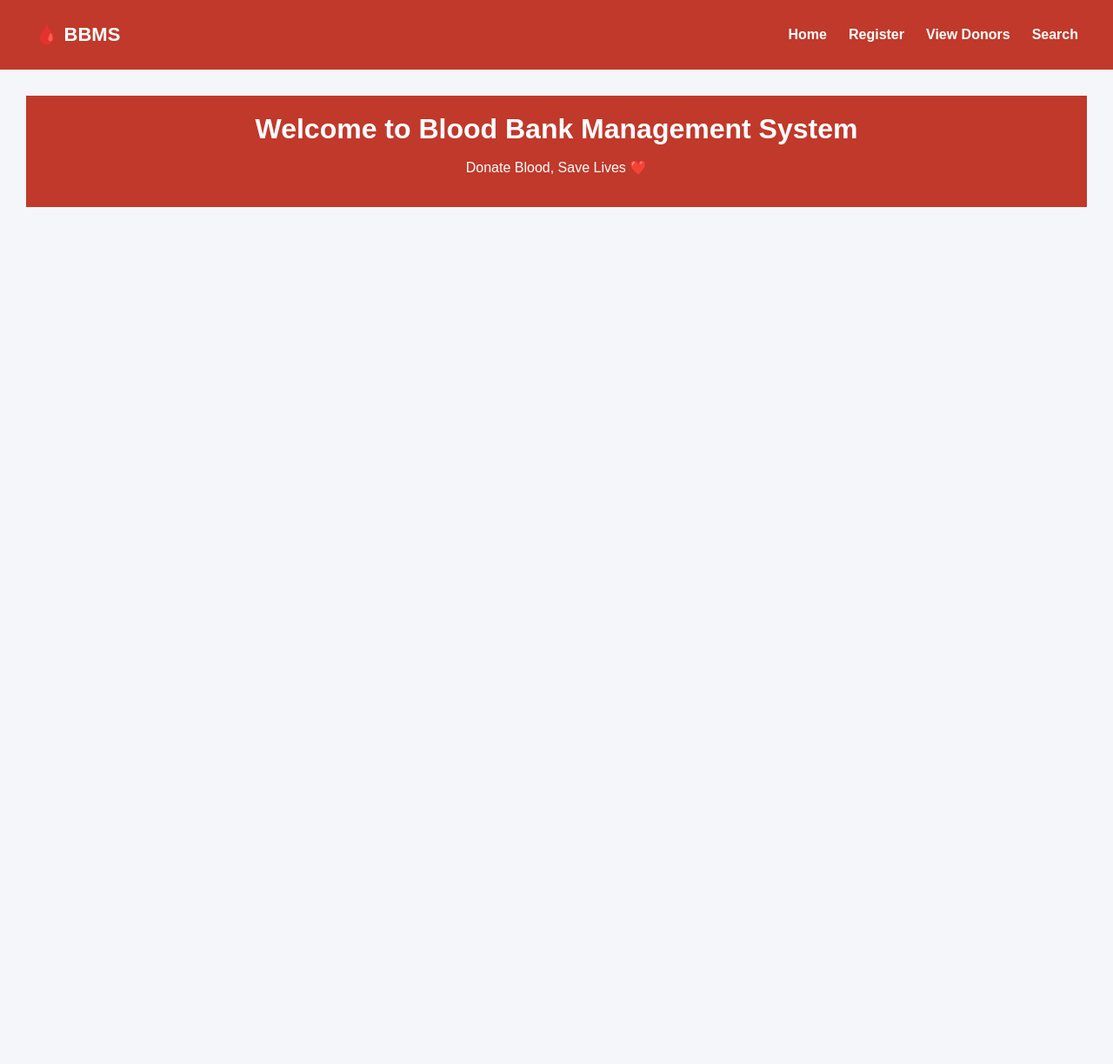
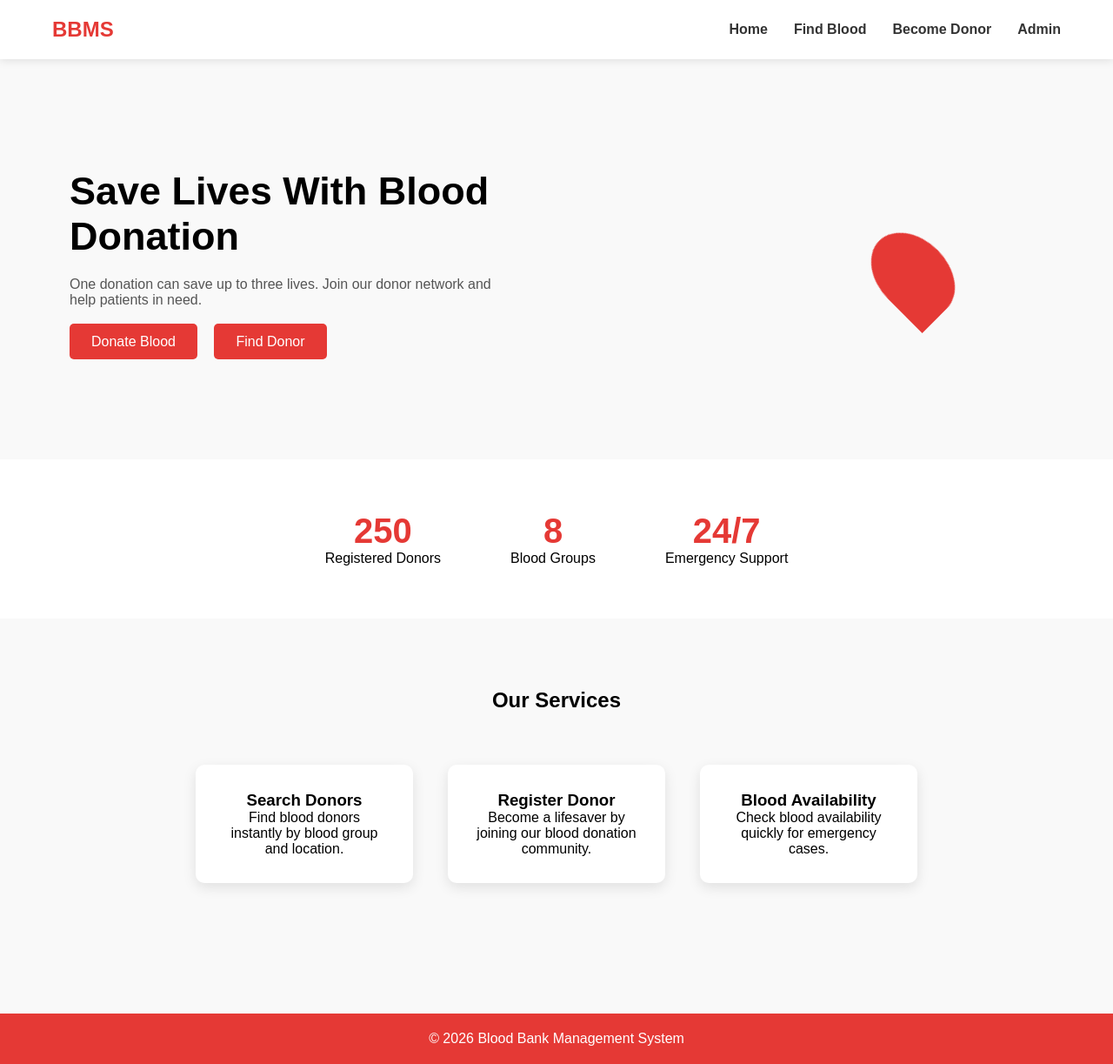
Before and after one commit to Mikey220923/BBMS, a Flask app: page / in a window 1280 px wide. Shown: the whole page at 87% size. Before the commit the page ends 238 px from the top, so only its background shows below. Run offline with Flask 3, Linux system fonts and the light colour scheme.

Commit message:
morden homepage UI

```diff
--- /dev/null
+++ b/static/static/main.js
@@ -0,0 +1,14 @@
+let count = 0
+let target = 250
+
+let counter = setInterval(function(){
+
+count++
+
+document.getElementById("donorCount").innerText = count
+
+if(count >= target){
+clearInterval(counter)
+}
+
+},20)
--- a/static/style.css
+++ b/static/style.css
@@ -1,166 +1,170 @@
-body {
-    margin: 0;
-    font-family: Arial, sans-serif;
-    background-color: #f4f6f9;
-    text-align: center;
-    background-color: #f4f6f9;
-    font-family: Arial;
-    text-align: center;
-}
-
-h1 {
-    color: rgb(234, 30, 30);
+*{
+margin:0;
+padding:0;
+box-sizing:border-box;
+font-family:Arial;
 }
 
 
-header {
-    background-color: #c0392b;
-    color: white;
-    padding: 20px 0;
+body{
+background:#f9f9f9;
 }
 
-header h1 {
-    margin: 0;
+
+/* NAVBAR */
+
+.navbar{
+display:flex;
+justify-content:space-between;
+align-items:center;
+padding:20px 60px;
+background:white;
+box-shadow:0 2px 10px rgba(0,0,0,0.1);
 }
 
-.container {
-    display: flex;
-    justify-content: center;
-    gap: 30px;
-    margin: 40px;
-    flex-wrap: wrap;
+.navbar ul{
+display:flex;
+list-style:none;
 }
 
-.card {
-    background: white;
-    padding: 25px;
-    width: 250px;
-    border-radius: 10px;
-    box-shadow: 0 4px 8px rgba(0,0,0,0.1);
+.navbar li{
+margin-left:30px;
 }
 
-.card h2 {
-    color: #c0392b;
+.navbar a{
+text-decoration:none;
+color:#333;
+font-weight:bold;
 }
 
-.btn {
-    display: inline-block;
-    margin-top: 20px;
-    padding: 10px 15px;
-    background-color: #2c3e50;
-    color: white;
-    text-decoration: none;
-    border-radius: 5px;
+.logo{
+font-size:24px;
+font-weight:bold;
+color:#e53935;
 }
 
-.btn:hover {
-    background-color: #34495e;
+
+
+/* HERO */
+
+.hero{
+display:flex;
+align-items:center;
+justify-content:space-between;
+padding:80px;
 }
 
-footer {
-    margin-top: 40px;
-    padding: 15px;
-    background-color: #2c3e50;
-    color: white;
-}
-.main-title {
-    color: #ffffff;   /* or any color you want */
-    font-size: 32px;
-}
-/* -------- Register Form Styling -------- */
-
-form {
-    background: white;
-    width: 350px;
-    margin: 40px auto;
-    padding: 25px;
-    border-radius: 10px;
-    box-shadow: 0 4px 10px rgba(0,0,0,0.1);
-    text-align: left;
+.hero-text{
+max-width:500px;
 }
 
-label {
-    font-weight: bold;
+.hero h1{
+font-size:45px;
+margin-bottom:20px;
 }
 
-input[type="text"] {
-    width: 100%;
-    padding: 8px;
-    margin-top: 5px;
-    margin-bottom: 15px;
-    border-radius: 5px;
-    border: 1px solid #ccc;
+.hero p{
+color:#555;
+margin-bottom:30px;
 }
 
-input[type="submit"] {
-    width: 100%;
-    padding: 10px;
-    background-color: #c0392b;
-    color: white;
-    border: none;
-    border-radius: 5px;
-    cursor: pointer;
+.hero-buttons .btn{
+padding:12px 25px;
+margin-right:15px;
+background:#e53935;
+color:white;
+border-radius:5px;
+text-decoration:none;
 }
 
-input[type="submit"]:hover {
-    background-color: #e74c3c;
-}
-/* -------- Table Styling -------- */
-
-table {
-    width: 80%;
-    margin: 30px auto;
-    border-collapse: collapse;
-    background: white;
-    box-shadow: 0 4px 10px rgba(0,0,0,0.1);
+.secondary{
+background:#333;
 }
 
-th, td {
-    padding: 12px;
-    border: 1px solid #ddd;
-    text-align: center;
+
+
+/* BLOOD DROP ANIMATION */
+
+.hero-image{
+display:flex;
+justify-content:center;
+align-items:center;
+width:300px;
+height:300px;
 }
 
-th {
-    background-color: #c0392b;
-    color: white;
+.blood-drop{
+width:80px;
+height:110px;
+background:#e53935;
+border-radius:50% 50% 50% 0;
+transform:rotate(-45deg);
+animation:drop 2s infinite;
 }
 
-tr:nth-child(even) {
-    background-color: #f2f2f2;
-}
-/* -------- NAVBAR -------- */
+@keyframes drop{
 
-.navbar {
-    background-color: #c0392b;
-    padding: 15px 40px;
-    display: flex;
-    justify-content: space-between;
-    align-items: center;
+0%{transform:translateY(0) rotate(-45deg);}
+
+50%{transform:translateY(20px) rotate(-45deg);}
+
+100%{transform:translateY(0) rotate(-45deg);}
+
 }
 
-.logo {
-    color: white;
-    font-size: 22px;
-    font-weight: bold;
+
+
+/* STATS */
+
+.stats{
+display:flex;
+justify-content:center;
+background:#fff;
+padding:60px;
 }
 
-.nav-links {
-    list-style: none;
-    display: flex;
-    gap: 25px;
+.stat{
+margin:0 40px;
+text-align:center;
 }
 
-.nav-links a {
-    color: white;
-    text-decoration: none;
-    font-weight: bold;
+.stat h2{
+font-size:40px;
+color:#e53935;
 }
 
-.nav-links a:hover {
-    text-decoration: underline;
+
+
+/* FEATURES */
+
+.features{
+padding:80px;
+text-align:center;
 }
 
-.content {
-    padding: 30px;
+.feature-grid{
+display:flex;
+justify-content:center;
+margin-top:40px;
 }
+
+.card{
+background:white;
+padding:30px;
+margin:20px;
+width:250px;
+border-radius:10px;
+box-shadow:0 5px 15px rgba(0,0,0,0.1);
+}
+
+
+
+/* FOOTER */
+
+footer{
+text-align:center;
+padding:20px;
+background:#e53935;
+color:white;
+margin-top:50px;
+}
--- a/templates/index.html
+++ b/templates/index.html
@@ -1,10 +1,135 @@
-{% extends "layout.html" %}
+<!DOCTYPE html>
+<html lang="en">
+<head>
+<meta charset="UTF-8">
+<title>Blood Bank Management System</title>
 
-{% block content %}
+<meta name="viewport" content="width=device-width, initial-scale=1.0">
 
-<header>
-    <h1 class="main-title">Welcome to Blood Bank Management System</h1>
-    <p>Donate Blood, Save Lives ❤️</p>
-</header>
+<link rel="stylesheet" href="{{ url_for('static', filename='style.css') }}">
 
-{% endblock %}
+</head>
+
+<body>
+
+<!-- NAVBAR -->
+
+<nav class="navbar">
+
+<div class="logo">BBMS</div>
+
+<ul>
+<li><a href="/">Home</a></li>
+<li><a href="/search">Find Blood</a></li>
+<li><a href="/register">Become Donor</a></li>
+<li><a href="/login">Admin</a></li>
+</ul>
+
+</nav>
+
+
+<!-- HERO SECTION -->
+
+<section class="hero">
+
+<div class="hero-text">
+
+<h1>Save Lives With Blood Donation</h1>
+
+<p>
+One donation can save up to three lives.
+Join our donor network and help patients in need.
+</p>
+
+<div class="hero-buttons">
+
+<a href="/register" class="btn">Donate Blood</a>
+<a href="/search" class="btn secondary">Find Donor</a>
+
+</div>
+
+</div>
+
+
+<div class="hero-image">
+
+<div class="blood-drop"></div>
+
+</div>
+
+</section>
+
+
+
+<!-- COUNTER SECTION -->
+
+<section class="stats">
+
+<div class="stat">
+
+<h2 id="donorCount">0</h2>
+<p>Registered Donors</p>
+
+</div>
+
+<div class="stat">
+
+<h2>8</h2>
+<p>Blood Groups</p>
+
+</div>
+
+<div class="stat">
+
+<h2>24/7</h2>
+<p>Emergency Support</p>
+
+</div>
+
+</section>
+
+
+
+<!-- FEATURES -->
+
+<section class="features">
+
+<h2>Our Services</h2>
+
+<div class="feature-grid">
+
+<div class="card">
+<h3>Search Donors</h3>
+<p>Find blood donors instantly by blood group and location.</p>
+</div>
+
+<div class="card">
+<h3>Register Donor</h3>
+<p>Become a lifesaver by joining our blood donation community.</p>
+</div>
+
+<div class="card">
+<h3>Blood Availability</h3>
+<p>Check blood availability quickly for emergency cases.</p>
+</div>
+
+</div>
+
+</section>
+
+
+
+<!-- FOOTER -->
+
+<footer>
+
+<p>© 2026 Blood Bank Management System</p>
+
+</footer>
+
+
+
+<script src="{{ url_for('static', filename='main.js') }}"></script>
+
+</body>
+</html>
```
